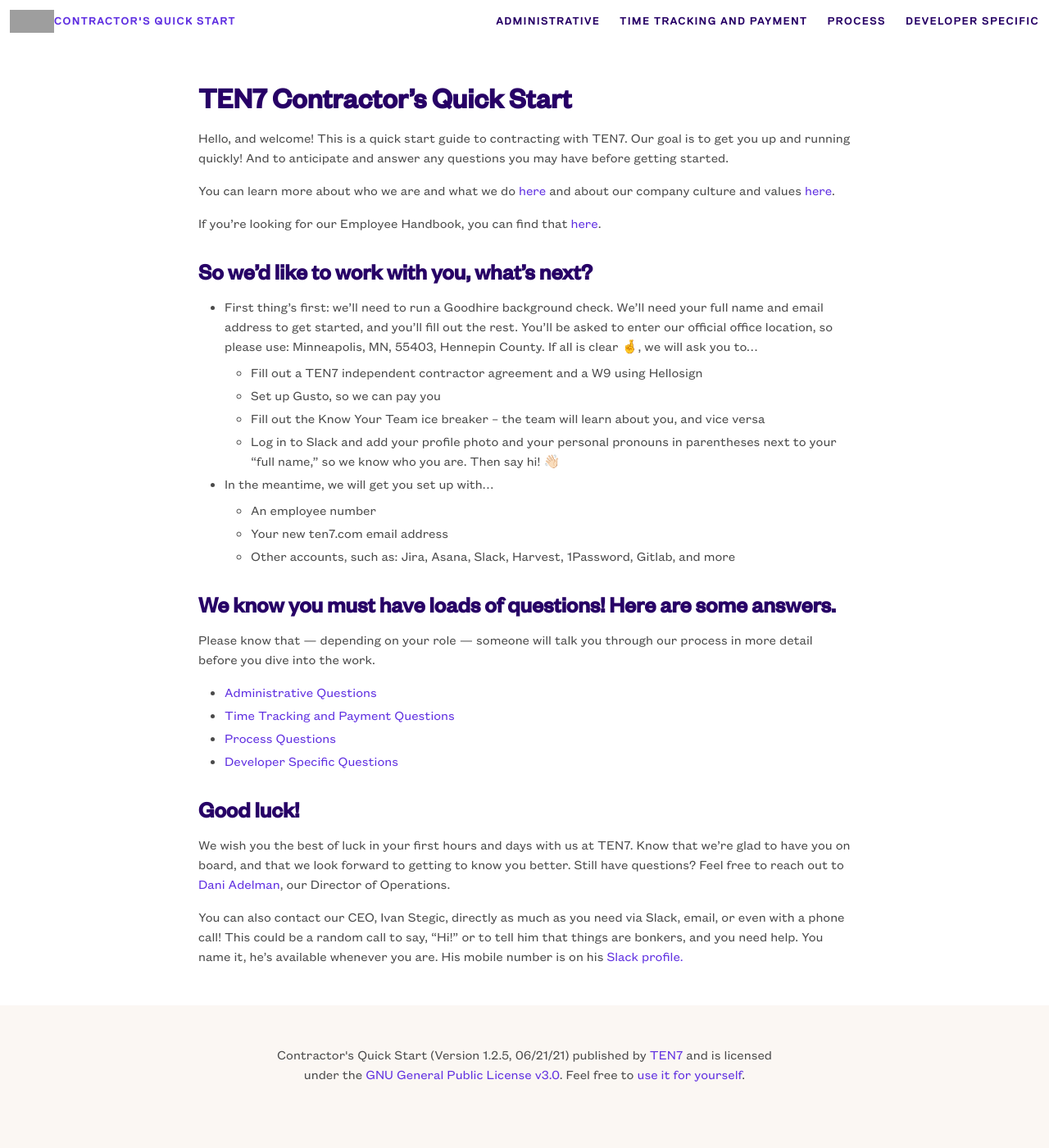
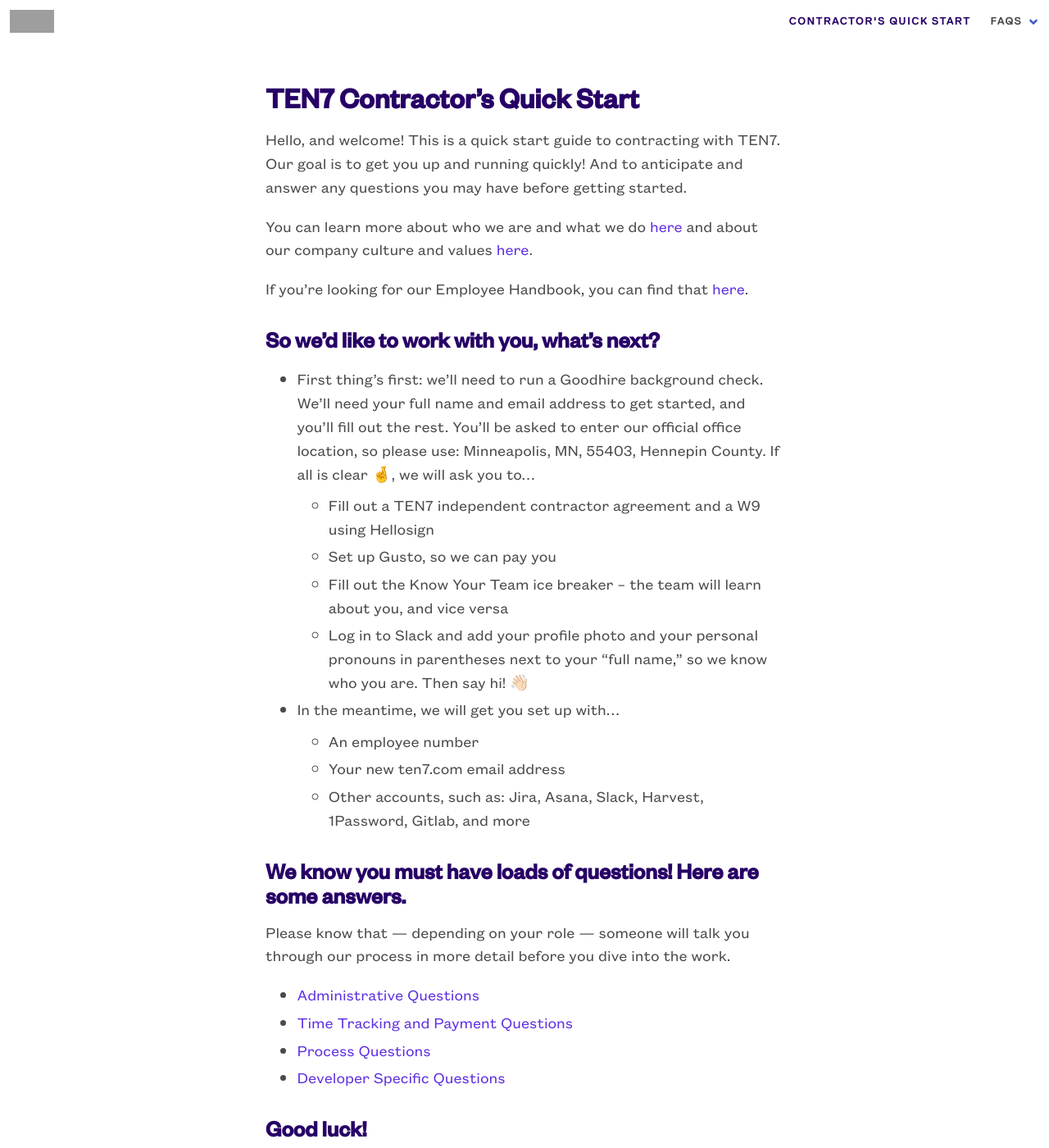
Before and after one commit to ten7/contractor.ten7.com, a Jekyll site: the page built from index.md, in a window 1280 px wide and 1400 px high. Shown: the whole window at 82% size. Built offline with Jekyll 4.4.1, drawn with Linux system fonts in a browser that asks for light colours; some web fonts are replaced; grey boxes are pictures that could not be loaded.

Commit message:
Add sub nav

```diff
--- a/_config.yml
+++ b/_config.yml
@@ -4,17 +4,19 @@
 title: "Contractor's Quick Start"
 subtitle: "Version 1.2.5, 06/21/21"
 
-
-
 nav:
-- title: "Administrative"
-  url: "/admin.html"
-- title: "Time Tracking and Payment"
-  url: "/time.html"
-- title: "Process"
-  url: "/process.html"
-- title: "Developer Specific"
-  url: "/developer.html"
+- title: "Contractor's Quick Start"
+  url: "/"
+- title: "FAQs"
+  subfolderitems:
+  - title: "Administrative"
+    url: "/admin.html"
+  - title: "Time Tracking and Payment"
+    url: "/time.html"
+  - title: "Process"
+    url: "/process.html"
+  - title: "Developer Specific"
+    url: "/developer.html"
 
 #########################
 # more settings
--- a/_includes/header.html
+++ b/_includes/header.html
@@ -3,7 +3,7 @@
 
   <div class="navbar-brand">
     <a class="navbar-item" href="/">
-      <img src="https://ten7.com/sites/default/files/2021-06/T7logo.svg" width="54" alt="Home" title="Home">{{ site.title }}
+      <img src="https://ten7.com/sites/default/files/2021-06/T7logo.svg" width="54" alt="Home" title="Home">
     </a>
 
     <a role="button" class="navbar-burger" aria-label="menu" aria-expanded="false" data-target="navbar">
@@ -29,7 +29,7 @@
 
         {% for entry in item.subfolderitems %}
           <a class="navbar-item" href="{{ entry.url }}">
-            {{ entry.page }}
+            {{ entry.title }}
           </a>
         {% endfor %}
 
--- a/_layouts/default.html
+++ b/_layouts/default.html
@@ -14,13 +14,13 @@ height="0" width="0" style="display:none;visibility:hidden"></iframe></noscript>
 <section class="section">
   <div class="container is-max-desktop">
     <div class="columns is-tablet">
-      <div class="column is-1"></div>
-      <div class="column is-10">
+      <div class="column is-2"></div>
+      <div class="column is-8">
         <div class="content">
           {{ content }}
         </div>
       </div>
-      <div class="column is-1"></div>
+      <div class="column is-2"></div>
     </div>
   </div>
 </section>
--- a/css/style.scss
+++ b/css/style.scss
@@ -87,6 +87,7 @@
 
 body {
   font-family: $font-family;
+  font-size: 1.2rem;
 }
 
 a, a:visited {
```
